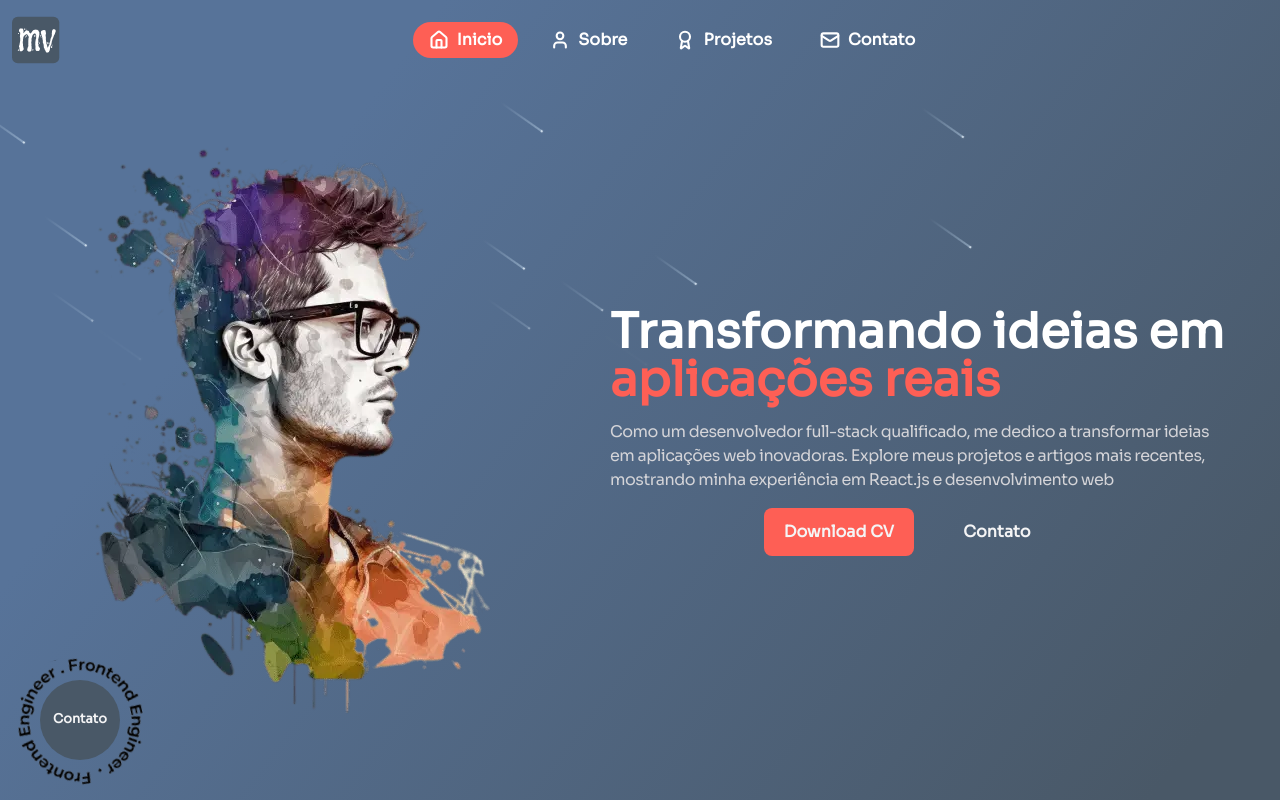
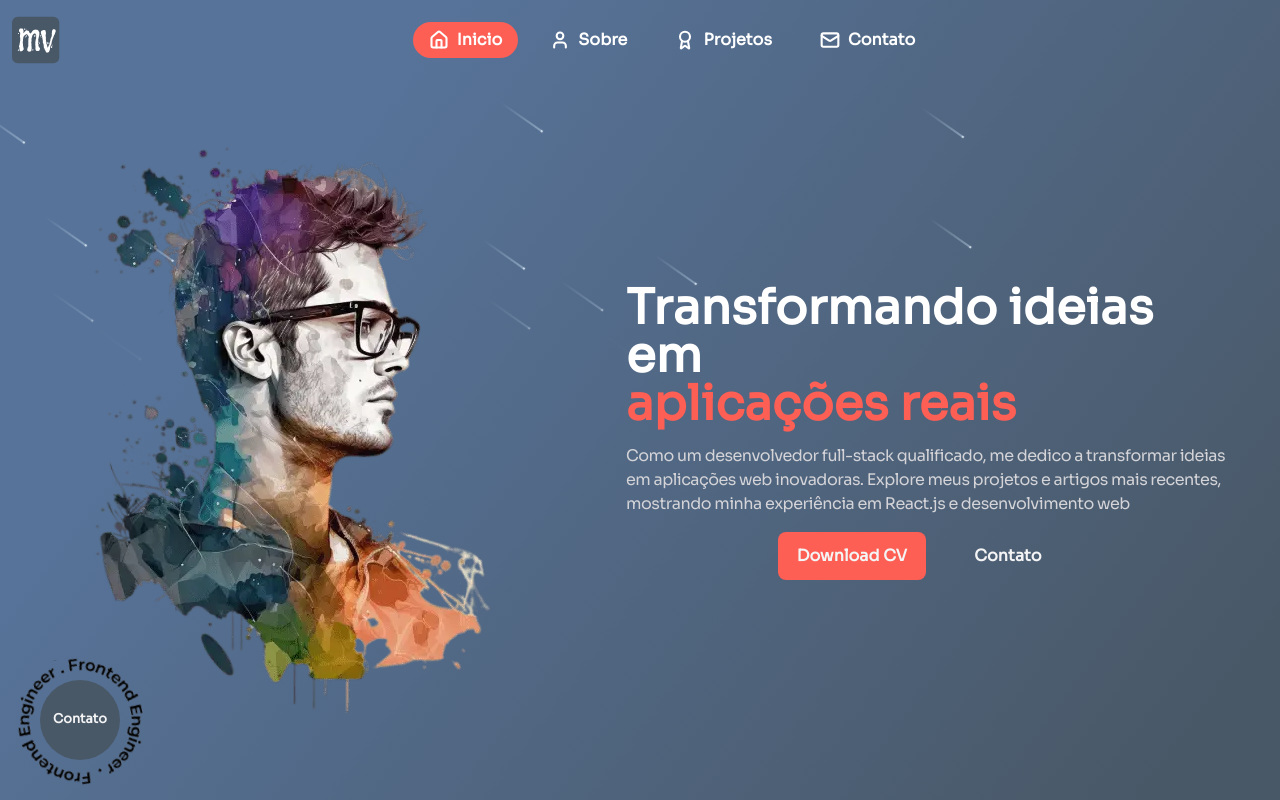
Before and after one commit to markinascimento/portifolio, a Next.js app: page / in a window 1280 px wide. Built offline with nearby package versions, Linux system fonts and the light colour scheme.

Commit message:
style: adjuste in padding in description from homepage

```diff
--- a/src/app/page.tsx
+++ b/src/app/page.tsx
@@ -16,7 +16,7 @@ export default function Home() {
     <Container className="overflow-hidden">
       <Image src={img} alt="wdlqkjwd" priority />
 
-      <section className="flex flex-col items-center justify-center w-full h-full pr-6 gap-4 lg:items-start lg:w-1/2">
+      <aside className="flex flex-col items-center justify-center w-full h-full px-4 gap-4 lg:items-start lg:w-1/2">
         <h1 className="text-2xl text-white font-semibold lg:text-5xl">
           Transformando ideias em <br />
           <strong className="text-pallet-red"> aplicações reais </strong>
@@ -44,7 +44,7 @@ export default function Home() {
             Contato
           </Link>
         </footer>
-      </section>
+      </aside>
 
       <CircularText />
     </Container>
```
